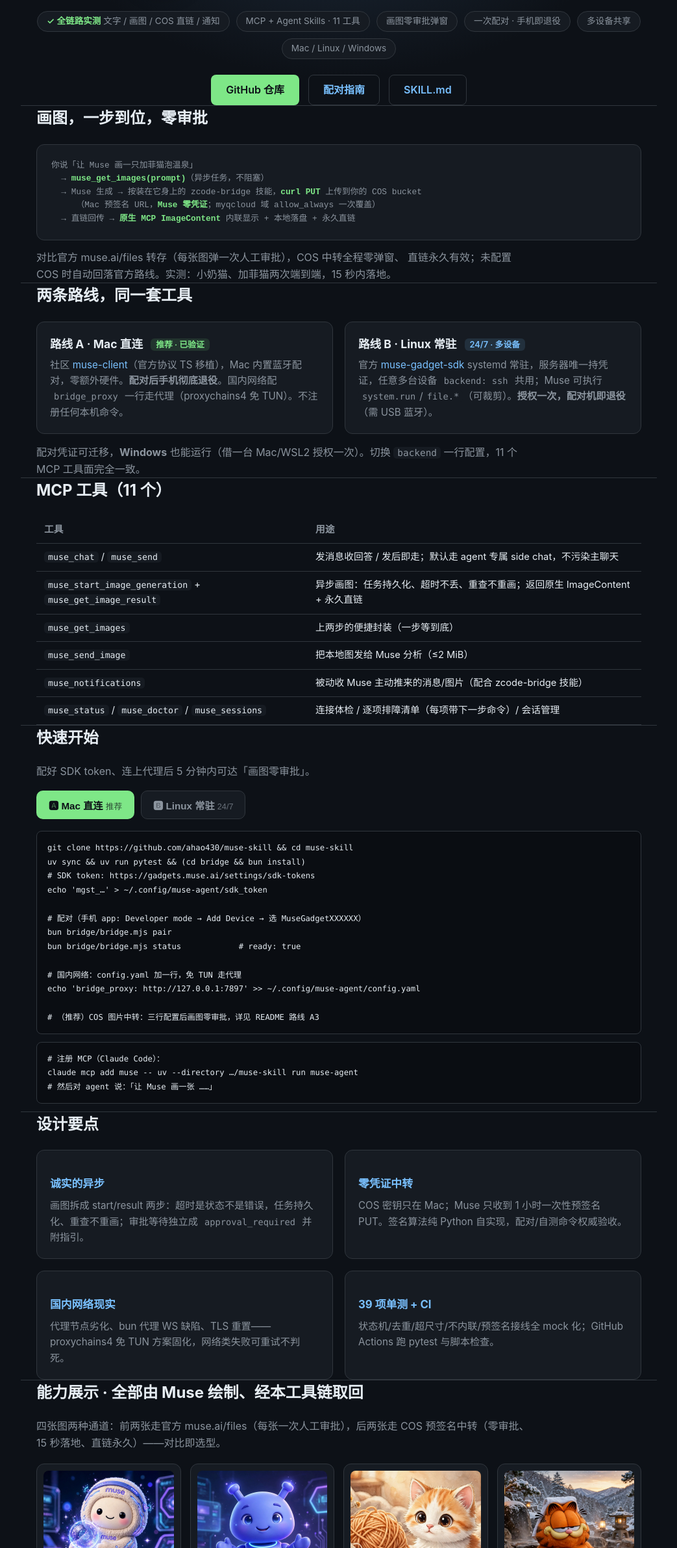
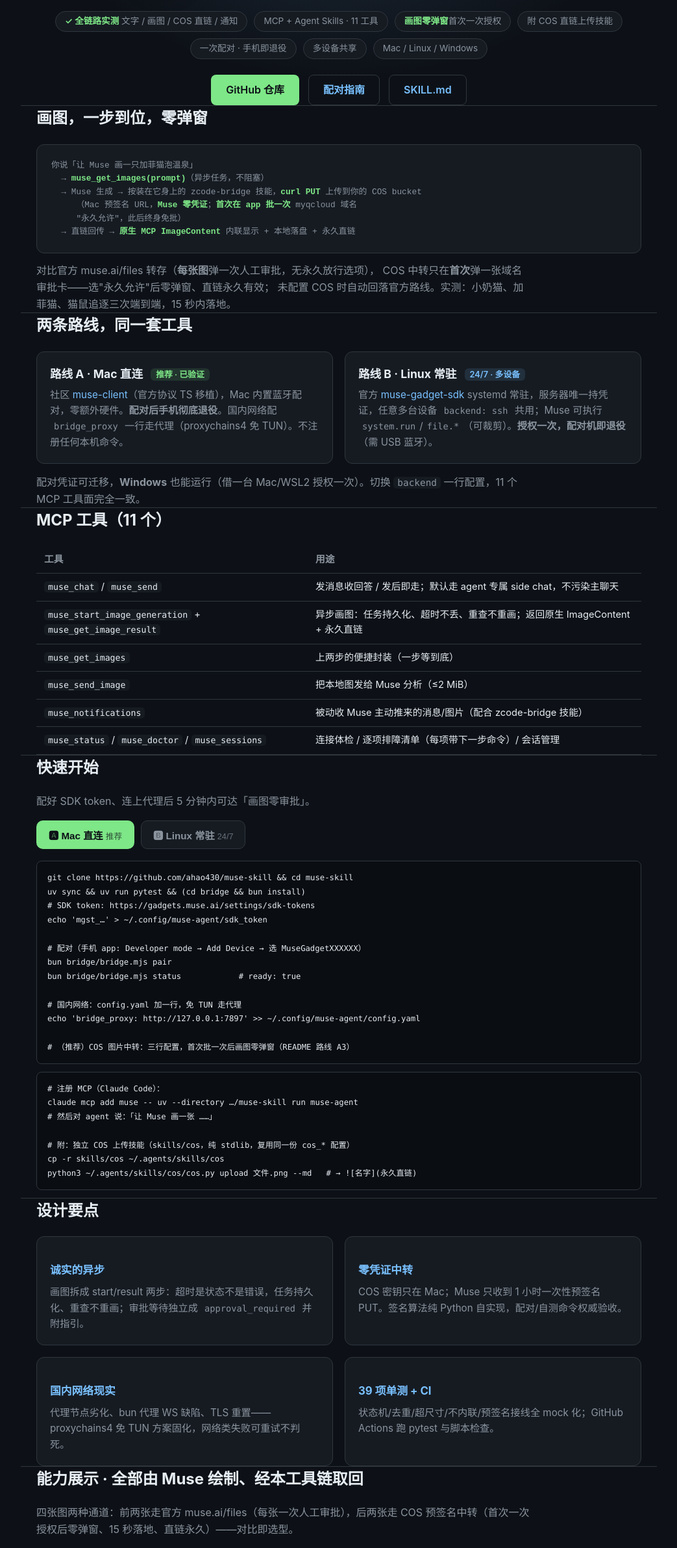
Before and after one commit to ahao430/muse-skill, a plain HTML site: page docs/index.html in a window 1280 px wide. Shown: the part 124-2507 px from the top of the page at 65% size, without its empty margins (118-1161 px from the left). Drawn offline with Linux system fonts and the light colour scheme.

Commit message:
docs: COS relay needs one first-time manual approval
Every 'zero popup' claim overstated it: the first Muse→myqcloud.com curl
pops one domain-level approval card (allow_always), only after that are
uploads silent — unlike muse.ai/files which is per-file with no
always-allow option. Aligned README A3, auto-approve.md, muse SKILL.md
and the landing page; homepage now also surfaces the new skills/cos
upload skill.

```diff
--- a/docs/index.html
+++ b/docs/index.html
@@ -80,7 +80,8 @@
   <div class="badges">
     <span class="badge"><b>✓ 全链路实测</b> 文字 / 画图 / COS 直链 / 通知</span>
     <span class="badge">MCP + Agent Skills · 11 工具</span>
-    <span class="badge">画图零审批弹窗</span>
+    <span class="badge"><b>画图零弹窗</b>首次一次授权</span>
+    <span class="badge">附 COS 直链上传技能</span>
     <span class="badge">一次配对 · 手机即退役</span>
     <span class="badge">多设备共享</span>
     <span class="badge">Mac / Linux / Windows</span>
@@ -93,14 +94,16 @@
 </header>
 
 <section class="wrap">
-  <h2>画图，一步到位，零审批</h2>
+  <h2>画图，一步到位，零弹窗</h2>
   <div class="arch">你说「让 Muse 画一只加菲猫泡温泉」
   → <b>muse_get_images(prompt)</b>（异步任务，不阻塞）
   → Muse 生成 → 按装在它身上的 zcode-bridge 技能，<b>curl PUT</b> 上传到你的 COS bucket
-     （Mac 预签名 URL，<b>Muse 零凭证</b>；myqcloud 域 allow_always 一次覆盖）
+     （Mac 预签名 URL，<b>Muse 零凭证</b>；<b>首次在 app 批一次</b> myqcloud 域名
+     "永久允许"，此后终身免批）
   → 直链回传 → <b>原生 MCP ImageContent</b> 内联显示 + 本地落盘 + 永久直链</div>
-  <p class="lead" style="margin-top:14px">对比官方 muse.ai/files 转存（每张图弹一次人工审批），COS 中转全程零弹窗、
-  直链永久有效；未配置 COS 时自动回落官方路线。实测：小奶猫、加菲猫两次端到端，15 秒内落地。</p>
+  <p class="lead" style="margin-top:14px">对比官方 muse.ai/files 转存（<b>每张图</b>弹一次人工审批，无永久放行选项），
+  COS 中转只在<b>首次</b>弹一张域名审批卡——选"永久允许"后零弹窗、直链永久有效；
+  未配置 COS 时自动回落官方路线。实测：小奶猫、加菲猫、猫鼠追逐三次端到端，15 秒内落地。</p>
 </section>
 
 <section class="wrap">
@@ -152,7 +155,7 @@ bun bridge/bridge.mjs status            # ready: true
 # 国内网络：config.yaml 加一行，免 TUN 走代理
 echo 'bridge_proxy: http://127.0.0.1:7897' >> ~/.config/muse-agent/config.yaml
 
-# （推荐）COS 图片中转：三行配置后画图零审批，详见 README 路线 A3</code></pre>
+# （推荐）COS 图片中转：三行配置，首次批一次后画图零弹窗（README 路线 A3）</code></pre>
   </div>
 
   <div class="tabpane" id="tab-b" hidden>
@@ -171,7 +174,11 @@ scripts/import_state.sh ~/muse-pairing --host USER@HOST
 
   <pre><code># 注册 MCP（Claude Code）：
 claude mcp add muse -- uv --directory …/muse-skill run muse-agent
-# 然后对 agent 说：「让 Muse 画一张 ……」</code></pre>
+# 然后对 agent 说：「让 Muse 画一张 ……」
+
+# 附：独立 COS 上传技能（skills/cos，纯 stdlib，复用同一份 cos_* 配置）
+cp -r skills/cos ~/.agents/skills/cos
+python3 ~/.agents/skills/cos/cos.py upload 文件.png --md   # → ![名字](永久直链)</code></pre>
 </section>
 
 <section class="wrap">
@@ -186,7 +193,7 @@ claude mcp add muse -- uv --directory …/muse-skill run muse-agent
 
 <section class="wrap">
   <h2>能力展示 · 全部由 Muse 绘制、经本工具链取回</h2>
-  <p class="lead">四张图两种通道：前两张走官方 muse.ai/files（每张一次人工审批），后两张走 COS 预签名中转（零审批、15 秒落地、直链永久）——对比即选型。</p>
+  <p class="lead">四张图两种通道：前两张走官方 muse.ai/files（每张一次人工审批），后两张走 COS 预签名中转（首次一次授权后零弹窗、15 秒落地、直链永久）——对比即选型。</p>
   <div class="gallery">
     <figure><img src="assets/mascot-1.webp" alt="吉祥物1" loading="lazy"><figcaption>吉祥物 · muse.ai 通道</figcaption></figure>
     <figure><img src="assets/mascot-2.webp" alt="吉祥物2" loading="lazy"><figcaption>吉祥物 · muse.ai 通道</figcaption></figure>
```
Also changed, not shown: docs/auto-approve.md (+8 -2 lines), skills/muse/SKILL.md (+3 -1 lines), README.md.
